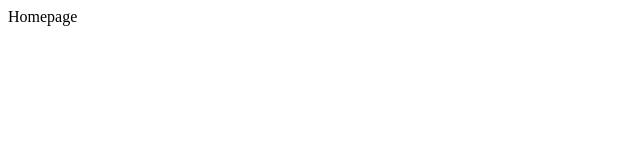
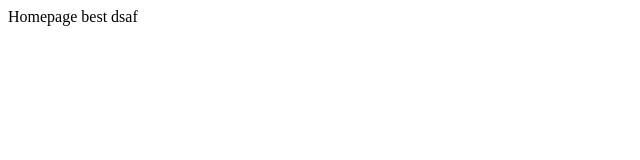
Before and after one commit to MadanKshetri/Hotliers, a plain HTML site: page index.html in a window 1280 px wide. Shown: the full height of the page, 0-640 px from the left. Drawn offline with Linux system fonts and the light colour scheme.

Commit message:
conflsldf

```diff
--- a/index.html
+++ b/index.html
@@ -8,7 +8,7 @@
 </head>
 <body>
     <div class="test"></div>
-    <div class="homepage">Homepage</div>
+    <div class="homepage">Homepage best dsaf</div>
 
 </body>
 </html>
```
